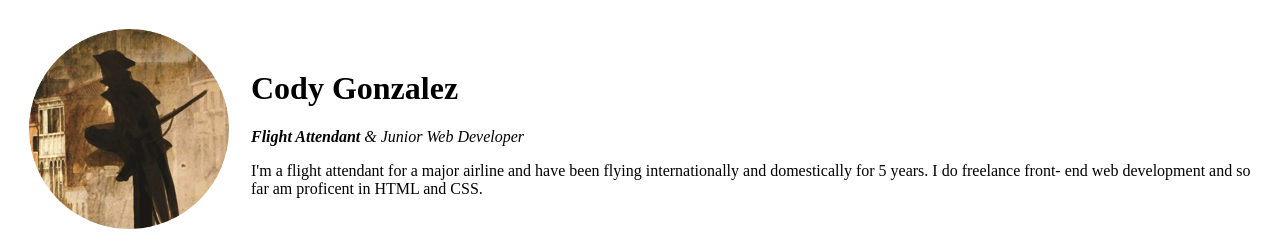
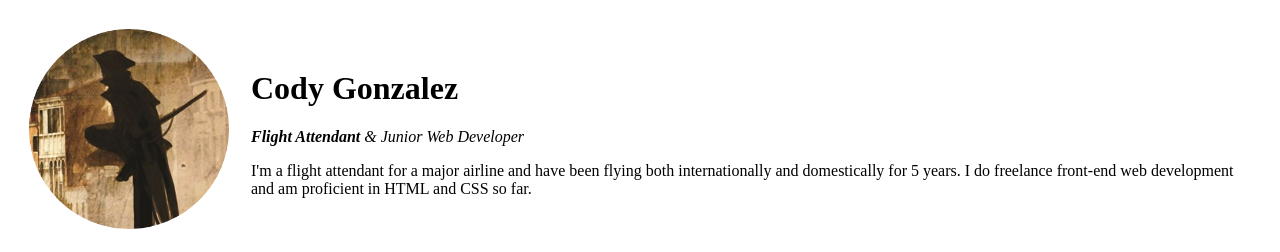
Before and after one commit to gonzalec1721/cv, a plain HTML site: page index.html in a window 1280 px wide. Shown: the top 252 px of the page. Drawn offline with Linux system fonts and the light colour scheme.

Commit message:
change to index 2.0

```diff
--- a/index.html
+++ b/index.html
@@ -16,9 +16,9 @@
       <td>
         <h1>Cody Gonzalez</h1>
         <p><em><strong>Flight Attendant</strong> & Junior Web Developer</em></p>
-        <p>I'm a flight attendant for a major airline and have been flying
-          internationally and domestically for 5 years. I do freelance front-
-          end web development and so far am proficent in HTML and CSS. </p>
+        <p>I'm a flight attendant for a major airline and have been flying both
+          internationally and domestically for 5 years. I do freelance front-end
+          web development and am proficient in HTML and CSS so far. </p>
       </td>
     </tr>
   </table>
```
